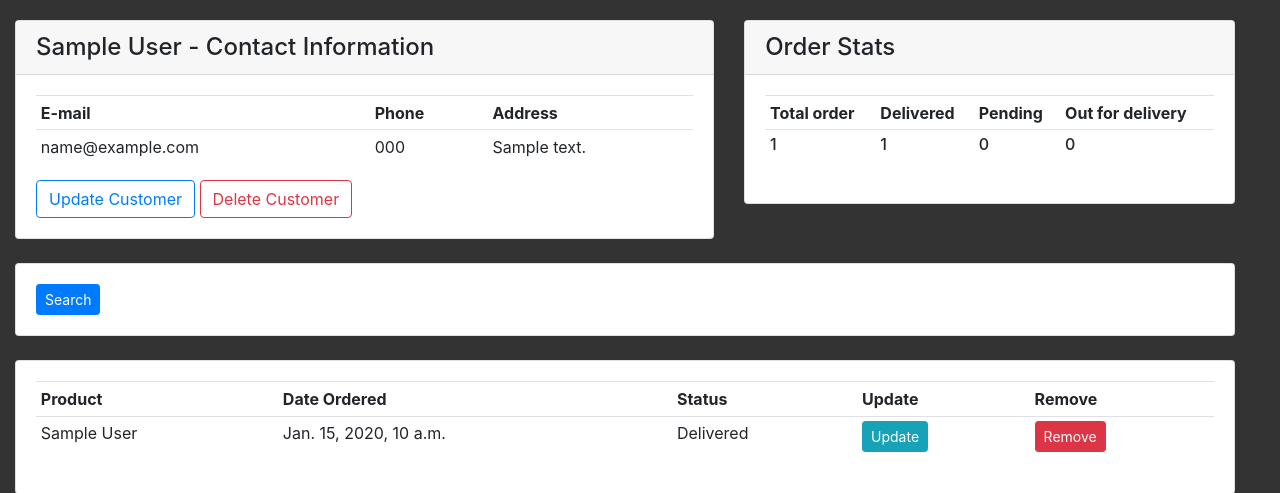
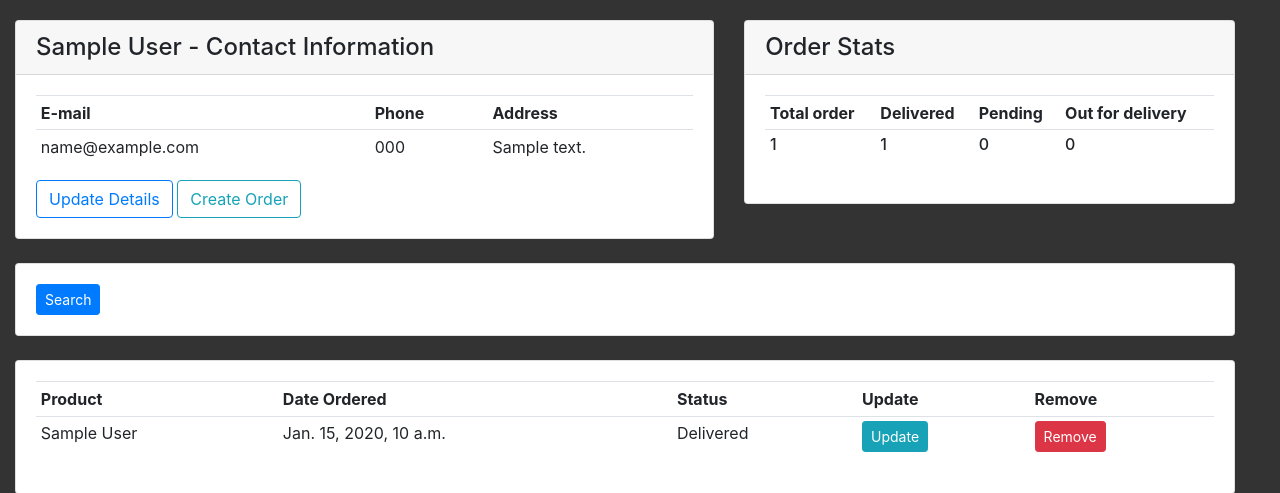
Before and after one commit to sudharsan004/crm, a Django app: page /customer/1/ in a window 1280 px wide. Shown: the part 72-565 px from the top of the page. Run offline with Django 3.2, Linux system fonts and the light colour scheme; tables that the repository leaves empty hold one stand-in row (values such as "Sample post"); some libraries are stand-ins or nearby versions.

Commit message:
complete all update, create and delete views/template

```diff
--- a/crm/accounts/urls.py
+++ b/crm/accounts/urls.py
@@ -3,10 +3,15 @@ from . import views
 urlpatterns = [
     path('', views.home, name="home"),
     path('product/', views.product, name="product"),
-    path('customer/<str:pk>/', views.customer, name="customer"),
+    path('customer/<int:pk>/', views.customer, name="customer"),
     path('create_order/', views.createOrder, name="create_order"),
-    path('update_order/<str:pk>/', views.updateOrder, name="update_order"),
-    path('delete_order/<str:pk>/', views.deleteOrder, name="delete_order"),
+    path('update_order/<int:pk>/', views.updateOrder, name="update_order"),
+    path('delete_order/<int:pk>/', views.deleteOrder, name="delete_order"),
     path('create_customer/', views.createCustomer, name="create_customer"),
-    path('update_customer', views.updateCustomer, name='update_customer'),
+    path('update_customer/<int:pk>/',
+         views.updateCustomer, name='update_customer'),
+    path('create_customer_orders/<int:customer_id>/',
+         views.createCustomerOrders, name="create_customer_orders"),
+
+
 ]
--- a/crm/accounts/views.py
+++ b/crm/accounts/views.py
@@ -1,7 +1,8 @@
 from django.shortcuts import render, redirect
 from .models import *
 # Create your views here.
-from .forms import OrderForm
+from .forms import *
+from django.forms import formset_factory
 
 
 def home(request):
@@ -87,13 +88,23 @@ def createCustomer(request):
             return redirect('home')
     return render(request, 'accounts/display_form.html', context)
 
+
 def updateCustomer(request, pk):
     customer = Customer.objects.get(id=pk)
     form = CustomerForm(instance=customer)
-    context = {'form': form}
+    context = {'form': form, 'title': 'Update Customer'}
     if request.method == 'POST':
         form = CustomerForm(request.POST, instance=customer)
         if form.is_valid():
             form.save()
             return redirect('home')
     return render(request, 'accounts/display_form.html', context)
+
+
+def createCustomerOrders(request, customer_id):
+    customer = Customer.objects.get(id=customer_id)
+    form = OrderForm(initial={'customer': customer})
+    # form_set = formset_factory(OrderForm, extra=4)
+    # context = {'form_set': form_set}
+    context = {'form': form, 'title': 'Create Customer Order'}
+    return render(request, 'accounts/display_form.html', context)
--- a/crm/static/css/index.css
+++ b/crm/static/css/index.css
@@ -3,8 +3,7 @@ body {
   background-color: #333;
 }
 
-h5,
-label {
+h5 {
   color: white;
 }
 
--- a/crm/static/js/index.js
+++ b/crm/static/js/index.js
@@ -3,20 +3,20 @@ var toggle = document.querySelector('.bg')
 var day = false
 
 var body = document.querySelector('body')
-var label = document.querySelectorAll('label')
+// var label = document.querySelectorAll('label')
 
 
 toggle.addEventListener('click', () => {
     if (day) {
         body.style.backgroundColor = "#ebeff5"
-        document.querySelectorAll('label').forEach(e => e.style.color = "#333")
+        // document.querySelectorAll('label').forEach(e => e.style.color = "#333")
         document.querySelectorAll('h5').forEach(e => e.style.color = "black")
         document.querySelector('#icon').classList.remove('fa-sun-o')
         document.querySelector('#icon').classList.add('fa-moon-o')
         day = !day
     } else {
         body.style.backgroundColor = '#333'
-        document.querySelectorAll('label').forEach(e => e.style.color = "white")
+        // document.querySelectorAll('label').forEach(e => e.style.color = "white")
         document.querySelectorAll('h5').forEach(e => e.style.color = "white")
         document.querySelector('#icon').classList.remove('fa-moon-o')
         document.querySelector('#icon').classList.add('fa-sun-o')
--- a/crm/templates/accounts/customer.html
+++ b/crm/templates/accounts/customer.html
@@ -35,8 +35,10 @@
                         </td>
                     </tr>
                 </table>
-                <button class="btn btn-md btn-outline-primary">Update Customer</button>
-                <button class="btn btn-md btn-outline-danger">Delete Customer</button>
+                <a href="{% url 'update_customer' customer.id %}" class="btn btn-md btn-outline-primary">Update
+                    Details</a>
+                <a href="{% url 'create_customer_orders' customer.id %}" class="btn btn-md btn-outline-info">Create
+                    Order</a>
             </div>
         </div>
     </div>
--- a/crm/templates/accounts/dashboard.html
+++ b/crm/templates/accounts/dashboard.html
@@ -28,7 +28,7 @@
                 {% endfor %}
 
             </table>
-            <button class="btn btn-primary btn-block">Create Customers</button>
+            <a href="{% url 'create_customer' %}" class="btn btn-primary btn-block">Create Customers</a>
         </div>
     </div>
     <div class="col-md-7">
--- a/crm/templates/accounts/display_form.html
+++ b/crm/templates/accounts/display_form.html
@@ -10,6 +10,12 @@
                 <form class="" action="" method="post">
                     {% csrf_token %}
                     {{form|crispy}}
+                    {% if form_set  %}
+                    {% for form in form_set %}
+                    {{form|crispy}}
+                    {% endfor %}
+                    {% endif %}
+
                     <br><br>
                     <input type="submit" value="Submit">
                 </form>
```
